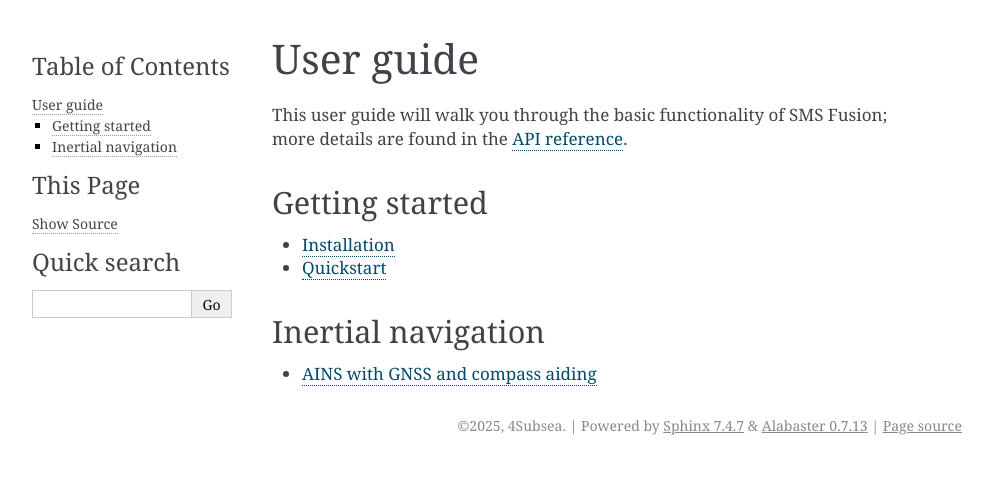
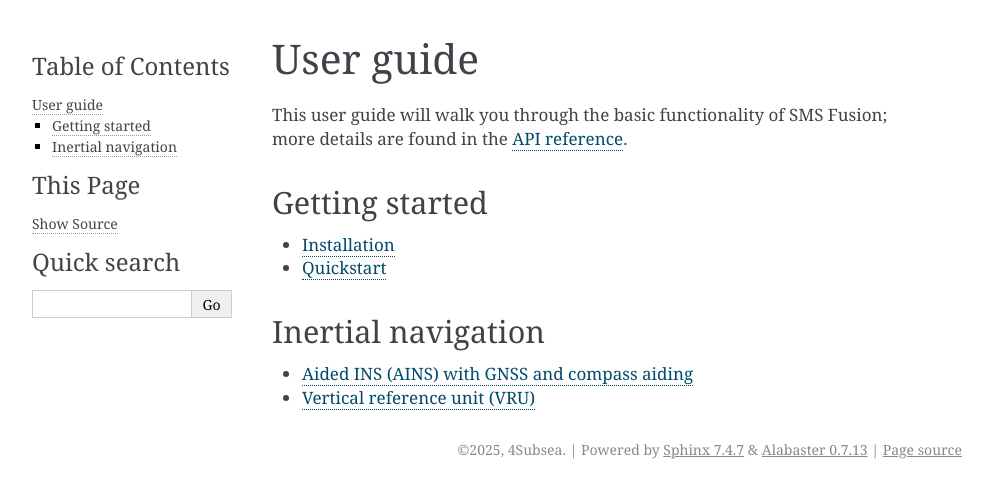
Before and after one commit to 4Subsea/smsfusion-python, a Sphinx documentation site: the page built from docs/user_guide/index.rst, in a window 1280 px wide. Shown: the top 498 px of the page, without its empty margins (148-1141 px from the left). Built offline with Sphinx 7.4.7, drawn with Linux system fonts in a browser that asks for light colours.

Commit message:
more doc

```diff
--- a/docs/user_guide/ains--gnss-compass.rst
+++ b/docs/user_guide/ains--gnss-compass.rst
@@ -1,3 +1,3 @@
-AINS with GNSS and compass aiding
-=================================
+Aided INS (AINS) with GNSS and compass aiding
+=============================================
 TODO.
--- a/docs/user_guide/index.rst
+++ b/docs/user_guide/index.rst
@@ -18,3 +18,4 @@ Inertial navigation
    :maxdepth: 2
 
    ains--gnss-compass
+   vru
--- /dev/null
+++ b/docs/user_guide/vru.rst
@@ -0,0 +1,3 @@
+Vertical reference unit (VRU)
+=============================
+TODO.
```
